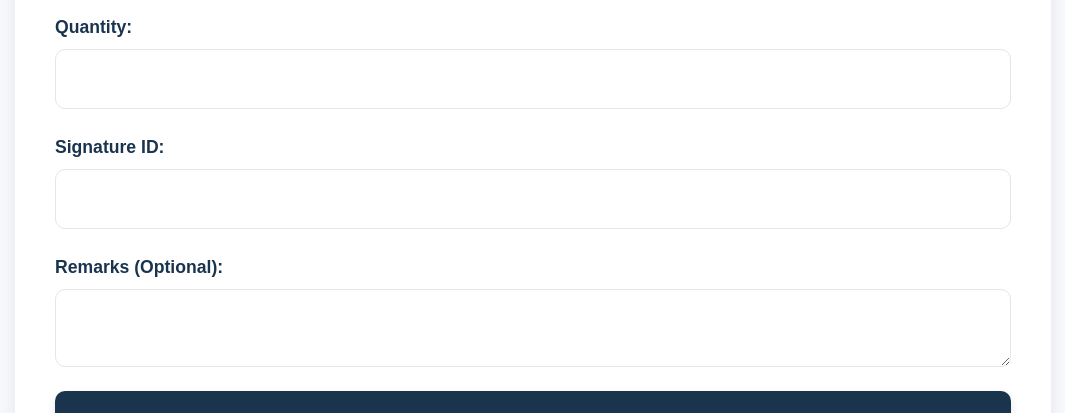
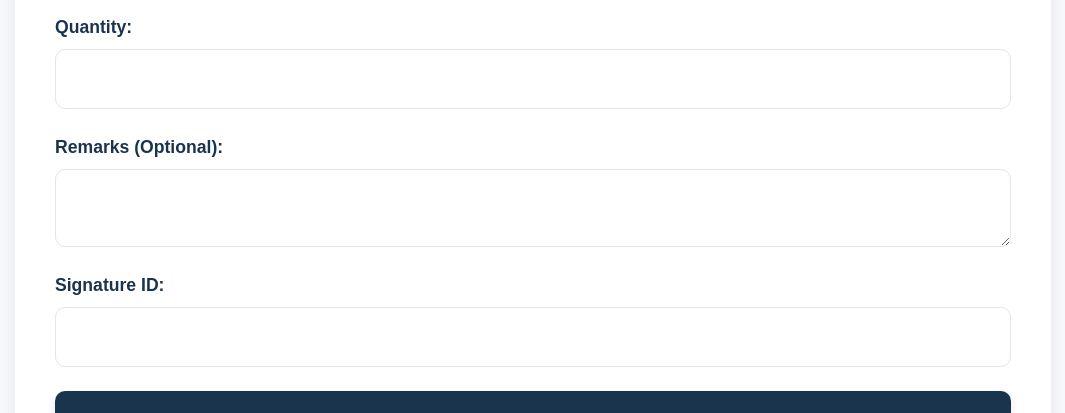
Before and after one commit to nhoelnhico/Transmital-System, a React (Vite) app in the folder frontend-react/: page / in a window 1280 px wide. Shown: the part 1340-1753 px from the top of the page, without its empty margins (17-1082 px from the left). Built offline with nearby package versions, Linux system fonts and the light colour scheme; no server answers.

Commit message:
change the remarks tab

```diff
--- a/frontend-react/src/components/TransactionForm.jsx
+++ b/frontend-react/src/components/TransactionForm.jsx
@@ -42,9 +42,9 @@ function TransactionForm({ onTransactionAdded }) {
     }
   };
 
-  return (
-    <section id="transaction-form-section">
-      <h2>Record a Transaction</h2>
+ return (
+    <section id="transaction-form-section">
+    <h2>Record a Transaction</h2>
       <form onSubmit={handleSubmit}>
         <label htmlFor="transaction_type">Transaction Type:</label>
         <select id="transaction_type" value={formData.transaction_type} onChange={handleChange} required>
@@ -59,7 +59,7 @@ function TransactionForm({ onTransactionAdded }) {
         <input type="text" id="from" value={formData.from} onChange={handleChange} required />
 
         <label htmlFor="item_description">Item Description:</label>
-        <textarea id="item_description" value={formData.item_description} onChange={handleChange} required></textarea>
+         <textarea id="item_description" value={formData.item_description} onChange={handleChange} required></textarea>
 
         <label htmlFor="barcode_tag_number">Barcode / Tagging Number:</label>
         <input type="text" id="barcode_tag_number" value={formData.barcode_tag_number} onChange={handleChange} required />
@@ -67,16 +67,18 @@ function TransactionForm({ onTransactionAdded }) {
         <label htmlFor="quantity">Quantity:</label>
         <input type="number" id="quantity" value={formData.quantity} onChange={handleChange} required />
 
-        <label htmlFor="signature_id">Signature ID:</label>
-        <input type="text" id="signature_id" value={formData.signature_id} onChange={handleChange} required />
-
-        {/* <-- ADDED: Remarks Field --> */}
+         {/* <-- ADDED: Remarks Field --> */}
         <label htmlFor="remarks">Remarks (Optional):</label>
         <textarea
             id="remarks"
             value={formData.remarks}
             onChange={handleChange}>
         </textarea>
+
+        <label htmlFor="signature_id">Signature ID:</label>
+         <input type="text" id="signature_id" value={formData.signature_id} onChange={handleChange} required />
+
+
 
         <button type="submit">Submit Record</button>
       </form>
```
